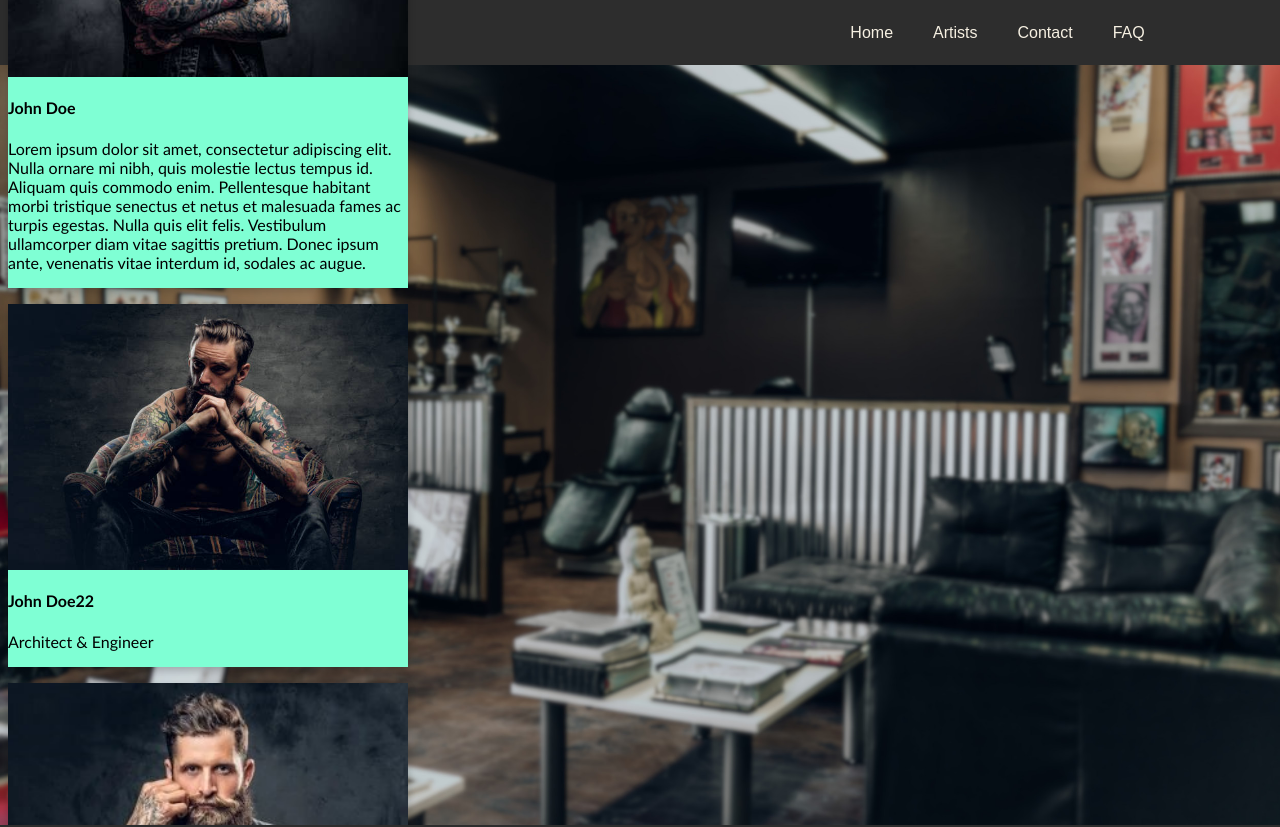
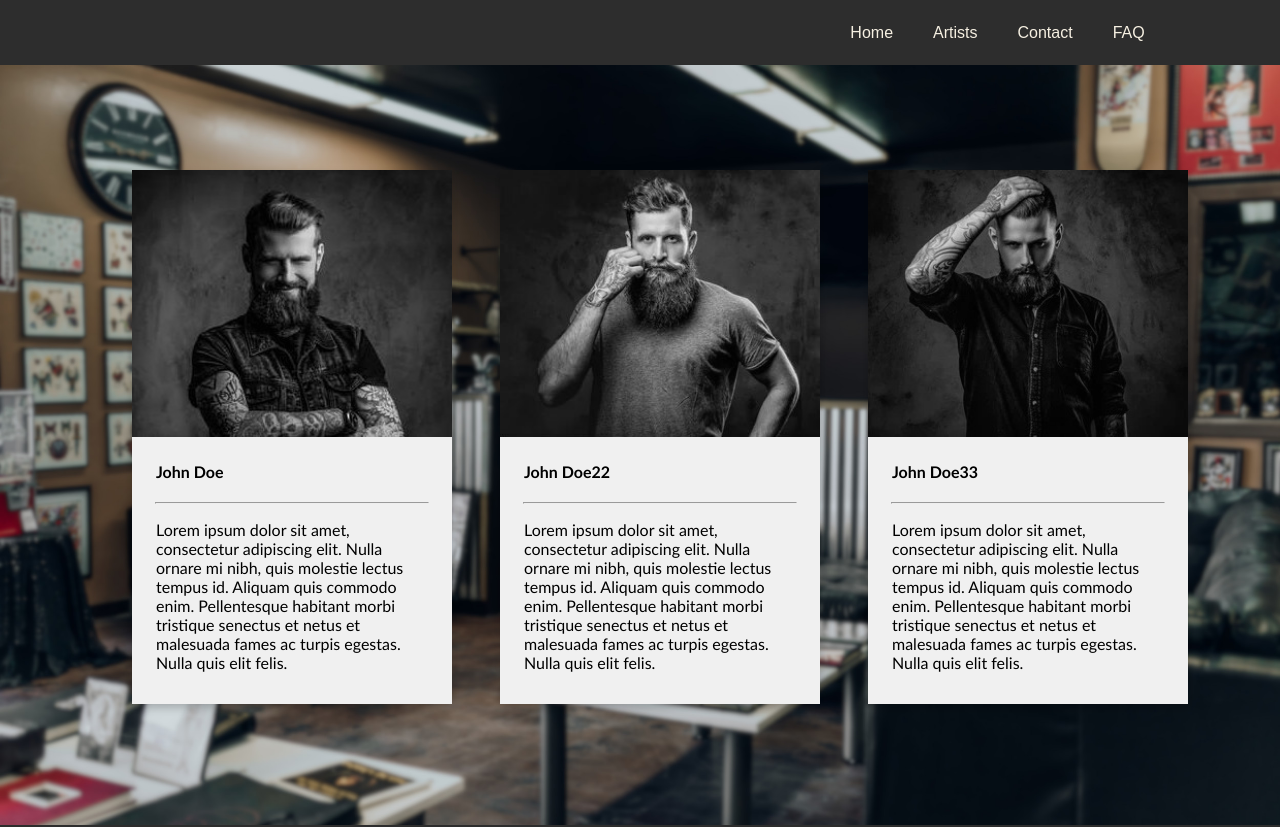
Before and after one commit to AMCarrillo/tattoo-shop-frontend, a React (Create React App) app: page /artists in a window 1280 px wide. Shown: the top 827 px of the page. Built offline with nearby package versions, Linux system fonts and the light colour scheme.

Commit message:
Artists hover

```diff
--- a/src/pages/Artists.js
+++ b/src/pages/Artists.js
@@ -1,42 +1,54 @@
 import * as React from 'react';
 import '../styles/Artists.css';
 import mainImage from '../assets/mainBlur.jpg';
-import artist1 from '../assets/Artist1.jpg';
-import artist2 from '../assets/Artist2.jpg';
-import artist3 from '../assets/Artist3.jpg';
+import artist1 from '../assets/Artist1B.jpg';
+import artist2 from '../assets/Artist3.jpg';
+import artist3 from '../assets/Artist4B.jpg';
 
 function Artists() {
     return (
-
         <div className="home" style={{ backgroundImage: `url(${mainImage})` }}>
+            <ul className='card-container'>
+                <li>
                     <div className="card">
                         <img src={artist1} alt="Avatar"/>
-                <div className="container">
                         <h4><b>John Doe</b></h4>
+                        <hr style={{width:`85%`}}></hr>
                         <p>Lorem ipsum dolor sit amet,
                             consectetur adipiscing elit. Nulla ornare mi nibh,
                             quis molestie lectus tempus id. Aliquam quis commodo
                             enim. Pellentesque habitant morbi tristique senectus
                             et netus et malesuada fames ac turpis egestas. Nulla
-                        quis elit felis. Vestibulum ullamcorper diam vitae
-                        sagittis pretium. Donec ipsum ante, venenatis vitae
-                        interdum id, sodales ac augue.</p>
+                            quis elit felis.</p>
                     </div>
-            </div>
+                </li>
+                <li>
                     <div className="card">
                         <img src={artist2} alt="Avatar"/>
-                <div className="container">
                         <h4><b>John Doe22</b></h4>
-                    <p>Architect & Engineer</p>
+                        <hr style={{width:`85%`}}></hr>
+                        <p>Lorem ipsum dolor sit amet,
+                            consectetur adipiscing elit. Nulla ornare mi nibh,
+                            quis molestie lectus tempus id. Aliquam quis commodo
+                            enim. Pellentesque habitant morbi tristique senectus
+                            et netus et malesuada fames ac turpis egestas. Nulla
+                            quis elit felis.</p>
                     </div>
-            </div>
+                </li>
+                <li>
                     <div className="card">
                         <img src={artist3} alt="Avatar"/>
-                <div className="container">
                         <h4><b>John Doe33</b></h4>
-                    <p>Architect & Engineer</p>
+                        <hr style={{width:`85%`}}></hr>
+                        <p>Lorem ipsum dolor sit amet,
+                            consectetur adipiscing elit. Nulla ornare mi nibh,
+                            quis molestie lectus tempus id. Aliquam quis commodo
+                            enim. Pellentesque habitant morbi tristique senectus
+                            et netus et malesuada fames ac turpis egestas. Nulla
+                            quis elit felis.</p>
                     </div>
-            </div>
+                </li>
+            </ul>
         </div>
     );
 }
--- a/src/styles/Artists.css
+++ b/src/styles/Artists.css
@@ -2,29 +2,43 @@
     /* Add shadows to create the "card" effect */
     box-shadow: 0 4px 8px 0 rgba(0,0,0,0.2);
     transition: 0.3s;
-    width: 25rem;
-    height: auto;
-    justify-content: center;
-    align-items: center;
-    margin: 0.5rem;
-    display: flex;
-    flex-direction: column;
-    background-color: blanchedalmond;
+    width: 20rem;
+    background-color: #f4f0e4;
+    filter: grayscale(100%);
   }
 
+.card-container {
+    text-align:center;
+    margin:auto 0;
+}
+.card-container li{
+    list-style-type:none;
+    padding:.5em 1.5em .5em 1.5em;
+	  display:inline-block;
+    text-align:left;
+}
+
 .card img {
-    width: 25rem;
+    width: 20rem;
     height: auto;
 }
 
   /* On mouse-over, add a deeper shadow */
   .card:hover {
     box-shadow: 0 8px 16px 0 rgba(0,0,0,0.2);
+    filter: none;
   }
+
+.card p, b{
+  padding: 0rem 1.5rem 2rem;
+  text-align: left;
+}
 
   /* Add some padding inside the card container */
   .container {
     background-color: aquamarine;
-    width: 25rem;
+    width: auto;
     height: auto;
+    text-align: center;
+    padding: 0.3rem;
   }
```
Also changed, not shown: src/assets/Artist1B.jpg (added), src/assets/Artist4B.jpg (added). Lines whose indentation alone changed are shown as unchanged.
